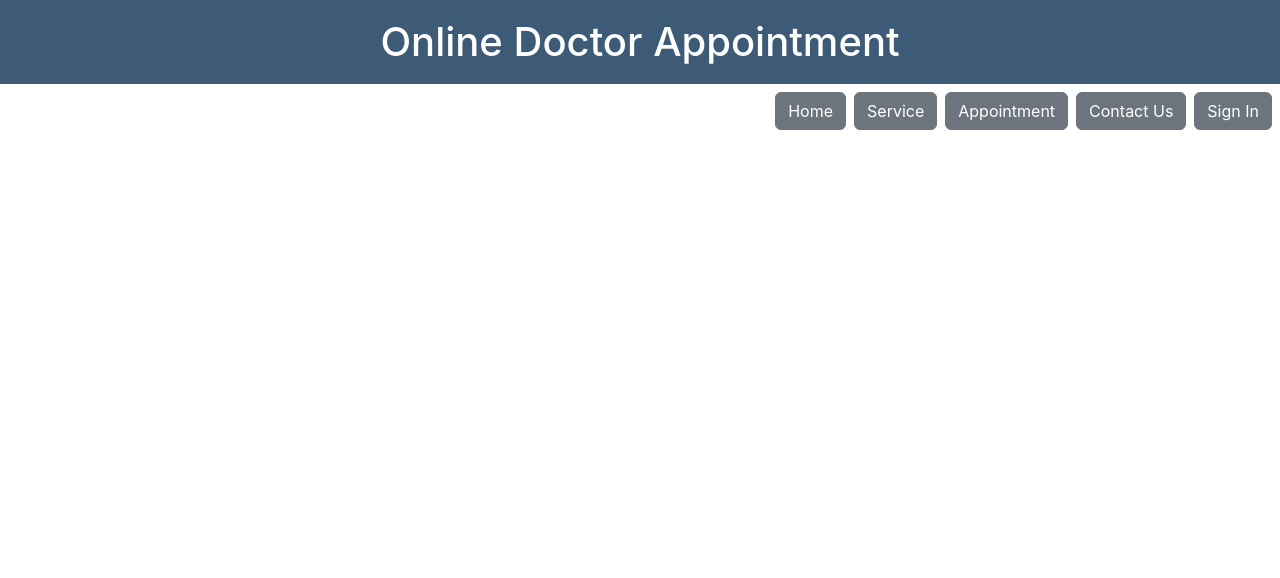
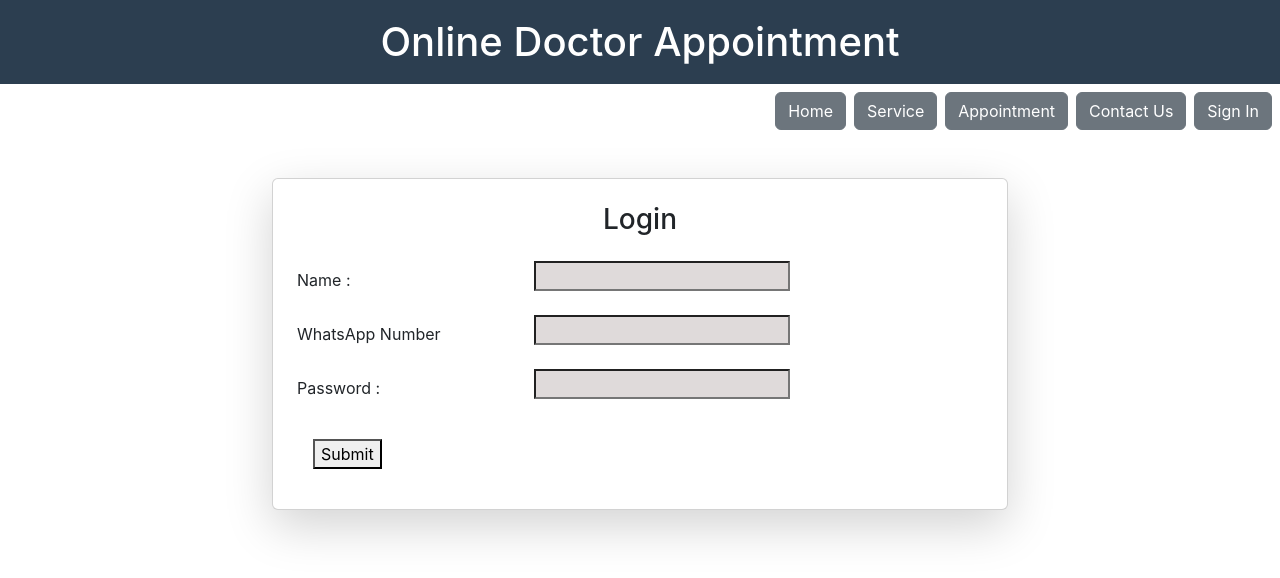
Before and after one commit to mahnraslam/online-doctor-appointment, a React (Create React App) app: page /login in a window 1280 px wide. Shown: the top 578 px of the page. Built offline with nearby package versions, Linux system fonts and the light colour scheme.

Commit message:
Login added

```diff
--- a/src/App.jsx
+++ b/src/App.jsx
@@ -5,6 +5,7 @@ import Service from './Service.js';
 import Appointments from './Appointments.js';
 import Contact from './Contact.js';
 import Register from './Register.js'
+import Login from './Login.js'
 import { BrowserRouter, Routes } from 'react-router-dom';
 import React, { useState } from 'react';
 import {  Link, Route } from 'react-router-dom';
@@ -13,26 +14,29 @@ import {  Link, Route } from 'react-router-dom';
 
 function App() {
 
-  const [isDoctor, setIsDoctor] = useState(true);
+  const [isDoctor, setIsDoctor] = useState(false);
   const [id, setId] = useState(0) ;
   return (
 
     <BrowserRouter>
-      <h1 className='App-header'> Online Doctor Appointment </h1>
+
+      <h1 className='App-header'>Online Doctor Appointment </h1>
         <nav  className=" d-flex justify-content-end  "  >
           < Link to="/" > <button className='btn btn-secondary mt-2 me-2 mb-0' > Home </button></ Link>
           < Link to="/service" > <button  className='btn btn-secondary mt-2 me-2 mb-0'  > Service </button> </ Link>
           < Link to="/appointments">  <button  className='btn btn-secondary mt-2 me-2 mb-0'>Appointment</button> </ Link>
           < Link to="/contact" > <button  className='btn btn-secondary mt-2 me-2 mb-0'> Contact Us</button></ Link>
-
+          {!id &&
           < Link to="/register" > <button  className='btn btn-secondary mt-2 me-2 mb-0'>Sign In</button></ Link>
+          }
         </nav>
         <Routes>
           <Route path="/" element={<Home />} />
           <Route path="/service" element={<Service isDoctor={isDoctor} />} />
           <Route path="/appointments" element={<Appointments   />  }/>
           <Route path="/contact" element = {<Contact/>} />
-          <Route path="/register" element = {<Register/>} setId={setId} setIsDoctor={setIsDoctor}/>
+          <Route path="/login" element = {<Login setId={setId} setIsDoctor={setIsDoctor}/>} />
+          <Route path="/register" element = {<Register setId={setId} setIsDoctor={setIsDoctor} />} />
         </Routes>
 
     </BrowserRouter>
--- /dev/null
+++ b/src/Login.js
@@ -0,0 +1,69 @@
+import React, { useState } from 'react'
+import { useNavigate } from 'react-router-dom';
+const Login = (props) => {
+    const nav = useNavigate() ;
+    const [name,setName] = useState("") ;
+    const [password,setPassword] = useState("")
+    const [contactNumber, setContactNumber] = useState("")
+
+  const handleSubmit = (e)=>{
+    e.preventDefault();
+
+    fetch(`http://localhost:5000/user/${name}/${contactNumber}/${password}`,{
+          method : "GET",
+          headers: {"Content-Type" : "application/json"}
+     }).then(response => response.json() )
+      .then(response=> {
+        props.setId(response.user_id) ;
+        props.setIsDoctor(response.role === "Doctor")
+
+        })
+      .catch(error=>console.error('Error in getting user', error)) ;
+
+    } ;
+
+  return (
+
+
+      <div className="container mt-5">
+        <div className="row justify-content-center">
+          <div className="col-md-8">
+            <div className="card shadow-lg rounded">
+              <div className="card-body p-4">
+                <h3 className="text-center mb-4">Login</h3>
+        <form>
+            <div  className="row mb-3">
+
+            <label className="col-sm-4 col-form-label"  htmlFor="username"> Name :  </label>
+              <div className ="col-sm-8">
+              <input id="name" value={name}  style={{ backgroundColor: "#dfdadaff" }} type="text" onChange={(e)=>setName(e.target.value)}/>
+            </div>
+
+            </div>
+               <div  className="row mb-3">
+              <label className="col-sm-4 col-form-label"  htmlFor="contactNumber">WhatsApp Number </label>
+               <div className ="col-sm-8">
+
+              <input   id="contactNumber" value={contactNumber} style={{ backgroundColor: "#dfdadaff" }} onChange={(e)=>setContactNumber(e.target.value)} />
+              </div>
+            </div>
+
+             <div  className="row mb-3">
+
+            <label className="col-sm-4 col-form-label"  htmlFor="password">Password : </label>
+             <div className ="col-sm-5">
+              <input  id="password" value={password}  style={{ backgroundColor: "#dfdadaff" }}  onChange={(e)=>setPassword(e.target.value)}/>
+            </div>
+            </div>
+            <button className ='m-3' onClick={handleSubmit}> Submit </button>
+        </form>
+
+        </div>
+        </div>
+        </div>
+        </div>
+  </div>
+  )
+}
+
+export default Login
--- a/src/Register.js
+++ b/src/Register.js
@@ -1,14 +1,16 @@
 
-import { useState } from "react";
 import {useForm} from "react-hook-form"
+import { useNavigate } from "react-router-dom";
+const Register = (props) => {
 
-const Register = () => {
+  const nav = useNavigate() ;
+  const handleLogin = () =>{
+    nav("/login") ;
 
-  const [text , setText] = useState("Register")
-  const handleLogin = () =>{
-      setText("Login") ;
-      <p> {text} </p>
+
   }
+
+
   const {register, handleSubmit,formState:{errors}} = useForm(
     {defaultValues : {role : "Patient"}}
   ) ;
@@ -19,8 +21,15 @@ const Register = () => {
           headers: {"Content-Type" : "application/json"},
           body : JSON.stringify(data)
      }).then(response => response.json() )
-      .then(response=> alert(response.message) )
-      .catch(error=>console.error('Error in Service adding:', error))
+      .then(response=> {
+        props.setId(response.user_id) ;
+        props.setIsDoctor(response.role === "Doctor")
+        alert(response.message) ;
+
+        nav("/") ;
+            })
+      .catch(error=>console.error('Error in making user', error)) ;
+
   }
   return (
       <div className="container mt-2">
@@ -28,9 +37,9 @@ const Register = () => {
           <div className="col-md-8">
             <div className="card shadow-lg rounded">
               <div className="card-body p-4">
-                <h3 className="text-center mb-4">{text}</h3>
-          {(text ==="Register") &&
-          (<form onSubmit={ handleSubmit(onSubmit)} >
+                <h3 className="text-center mb-4">Register</h3>
+
+          <form onSubmit={ handleSubmit(onSubmit)} >
 
           <div  className="row mb-3">
 
@@ -84,14 +93,16 @@ const Register = () => {
         {errors.role &&  <p className ="text-danger">{errors.role.message}</p>}
 
         </div>
+
           <div  className="row mb-2">
             <button  type="submit" className="btn btn-primary">Submit</button>
           </div>
-            <div className="row  align-items-center"> Already have an account
-            <div className="col-sm-9"> < button onclick = {handleLogin}>Login</button>  </div>
-            </div>
-          </form>
-        )}
+
+        </form>
+        <div className="row  align-items-center"> Already have an account
+         <div className="col-sm-9"> <button onClick = {handleLogin}>Login</button>  </div>
+        </div>
+
         </div>
       </div>
       </div>
```
Also changed, not shown: 2 other files (tests, documents, lock files or other folders).
